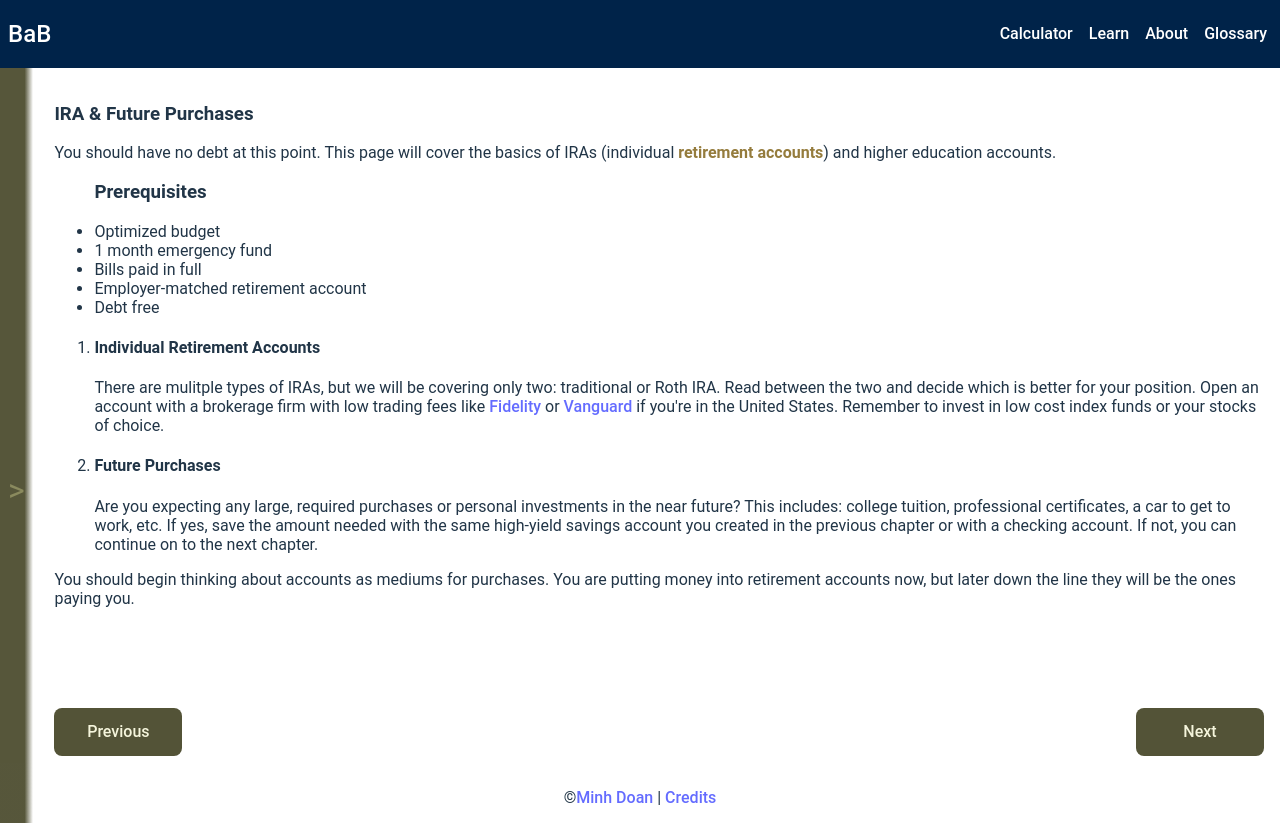
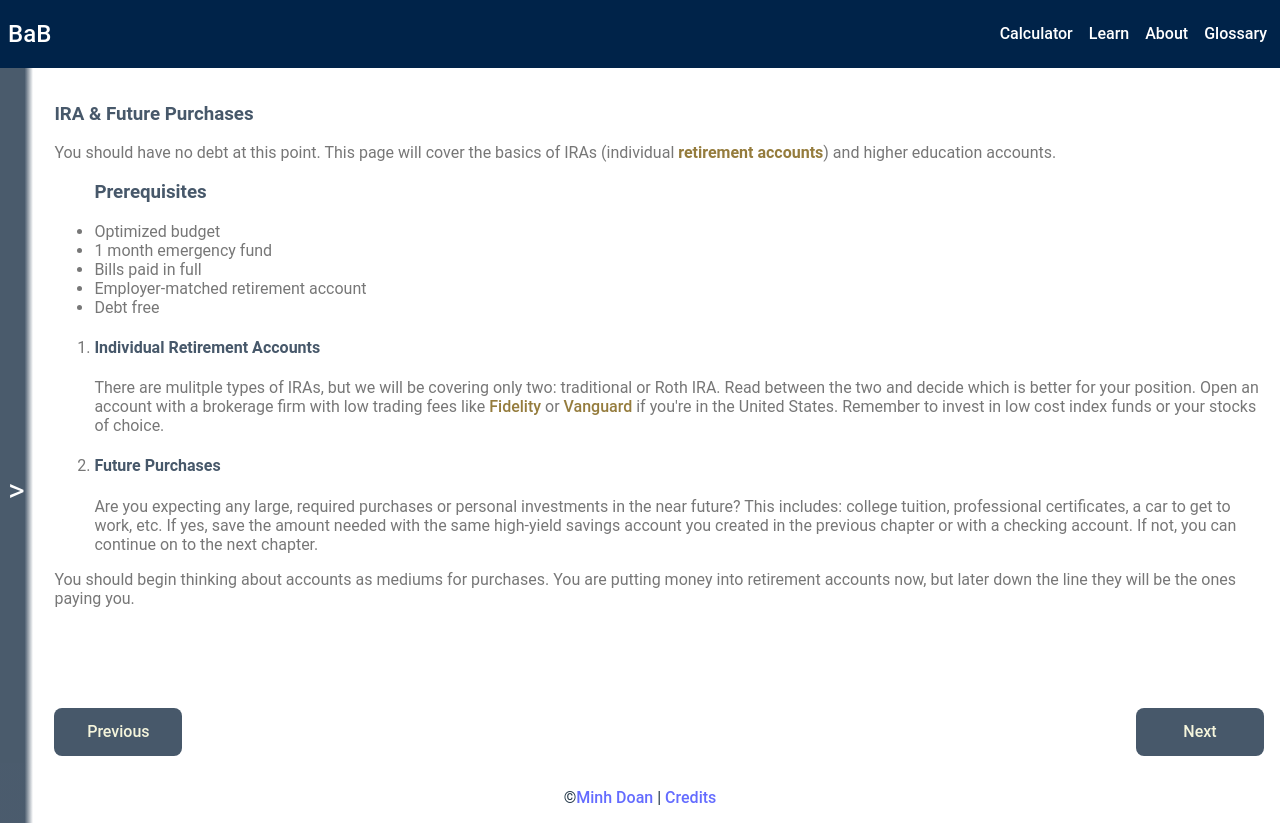
Before and after one commit to doanaminh/build-a-budget, a React (Vite) app in the folder client/: page /learn-ira in a window 1280 px wide. Built offline with nearby package versions, Linux system fonts and the light colour scheme; a web font is replaced by a local one.

Commit message:
changing button colors on learn pages

```diff
--- a/client/src/App.css
+++ b/client/src/App.css
@@ -46,6 +46,7 @@ PAGES
   display: flex;
   flex-direction: column;
   align-items: center;
+  min-height: 79vh;
 }
 .Calculator h1 {
   text-align: center;
@@ -283,12 +284,17 @@ main h1 {
   display: flex;
   flex-direction: column;
   justify-content: space-between;
+  color: #777777;
 }
-
+.body h3, .body h4 {
+  color: #47586A;
+}
+.body a {
+  color: #957C3D;
+}
 .Page {
   margin-left: 3vw;
 }
-
 .Learn .buttons {
   padding-top: 1rem;
   display: flex;
--- a/client/src/components/Sidebar.css
+++ b/client/src/components/Sidebar.css
@@ -1,6 +1,6 @@
 .Sidebar {
     opacity: 98%;
-    background: linear-gradient(to right, #535337 98%, transparent);
+    background: linear-gradient(to right, #47586A 98%, transparent);
     display: flex;
     justify-content: space-around;
     padding-top: 90px;
@@ -42,5 +42,5 @@
 }
 .sidebarIcon span {
     font-size: 2rem;
-    color: #88885b;
+    color: white;
 }
--- a/client/src/index.css
+++ b/client/src/index.css
@@ -24,6 +24,7 @@ a {
 }
 a:hover {
   color: #535bf2;
+  text-decoration: underline;
 }
 
 body {
--- a/client/src/pages/learn/Learn-Debt.tsx
+++ b/client/src/pages/learn/Learn-Debt.tsx
@@ -53,7 +53,7 @@ export default function () {
                     </article>
                     <article className="buttons">
                         <Button
-                            backgroundColor="#535337"
+                            backgroundColor="#47586A"
                             color="beige"
                             fontSize="1rem"
                             height="3rem"
@@ -61,7 +61,7 @@ export default function () {
                             onClick={() => navigate('/learn-employer-intro')}
                         >Previous</Button>
                         <Button
-                            backgroundColor="#535337"
+                            backgroundColor="#47586A"
                             color="beige"
                             fontSize="1rem"
                             height="3rem"
--- a/client/src/pages/learn/Learn-Ira.tsx
+++ b/client/src/pages/learn/Learn-Ira.tsx
@@ -48,7 +48,7 @@ export default function () {
                     </article>
                     <article className="buttons">
                         <Button
-                            backgroundColor="#535337"
+                            backgroundColor="#47586A"
                             color="beige"
                             fontSize="1rem"
                             height="3rem"
@@ -56,7 +56,7 @@ export default function () {
                             onClick={() => navigate('/learn-debt')}
                         >Previous</Button>
                         <Button
-                            backgroundColor="#535337"
+                            backgroundColor="#47586A"
                             color="beige"
                             fontSize="1rem"
                             height="3rem"
--- a/client/src/pages/learn/Learn-Long-Term-Goals.tsx
+++ b/client/src/pages/learn/Learn-Long-Term-Goals.tsx
@@ -70,7 +70,7 @@ export default function () {
                     </article>
                     <article className="buttons">
                         <Button
-                            backgroundColor="#535337"
+                            backgroundColor="#47586A"
                             color="beige"
                             fontSize="1rem"
                             height="3rem"
--- a/client/src/pages/learn/Learn-Max-Retirement.tsx
+++ b/client/src/pages/learn/Learn-Max-Retirement.tsx
@@ -51,7 +51,7 @@ export default function () {
                     </article>
                     <article className="buttons">
                         <Button
-                            backgroundColor="#535337"
+                            backgroundColor="#47586A"
                             color="beige"
                             fontSize="1rem"
                             height="3rem"
@@ -59,7 +59,7 @@ export default function () {
                             onClick={() => navigate('/learn-ira')}
                         >Previous</Button>
                         <Button
-                            backgroundColor="#535337"
+                            backgroundColor="#47586A"
                             color="beige"
                             fontSize="1rem"
                             height="3rem"
```
